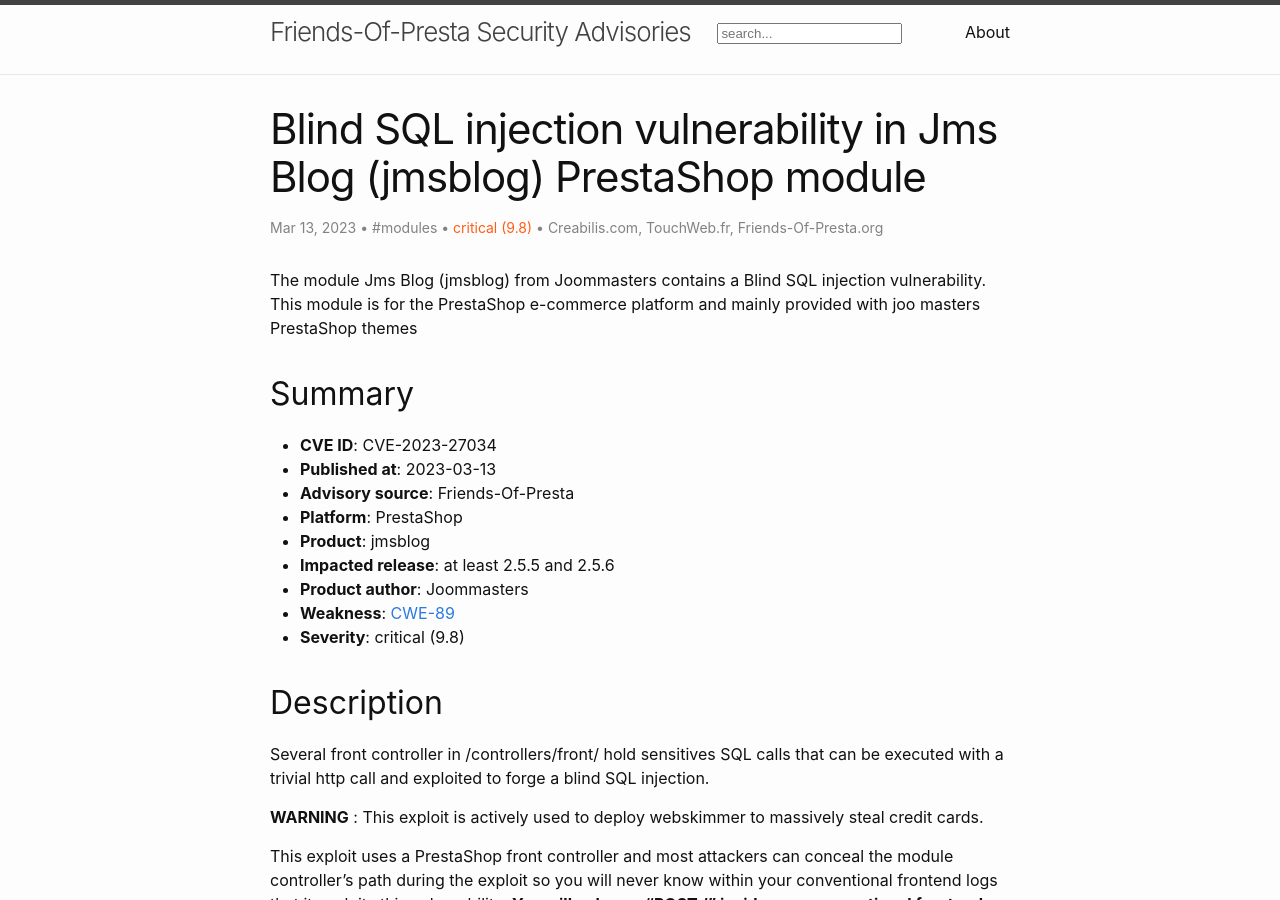
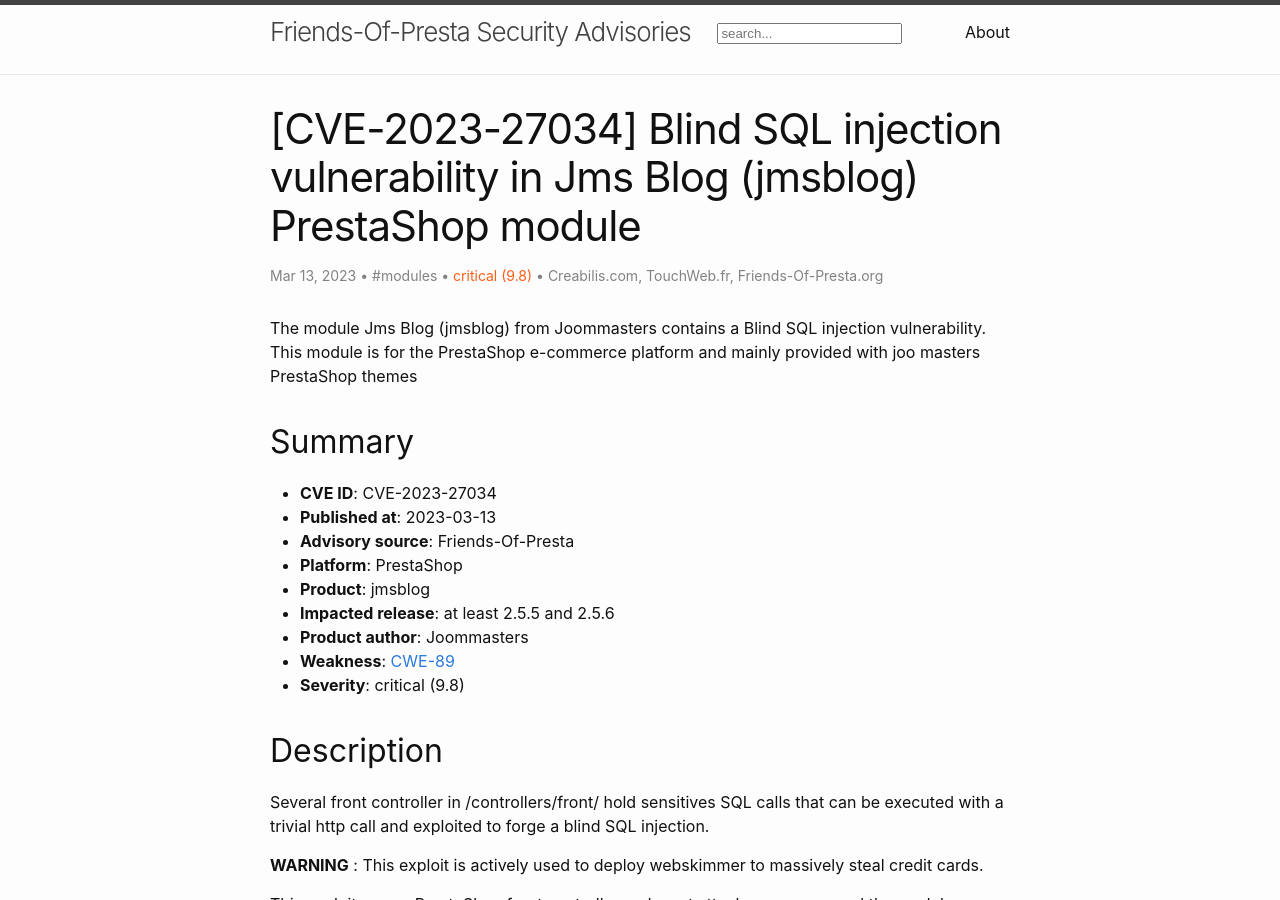
Before and after one commit to friends-of-presta/security-advisories, a Jekyll site: the page built from _posts/2023-03-13-jmsblog.md, in a window 1280 px wide and 900 px high. Built offline with Jekyll 4.4.1, drawn with Linux system fonts in a browser that asks for light colours.

Commit message:
Update 2023-03-13-jmsblog.md

```diff
--- a/_posts/2023-03-13-jmsblog.md
+++ b/_posts/2023-03-13-jmsblog.md
@@ -1,6 +1,6 @@
 ---
 layout: post
-title: "Blind SQL injection vulnerability in Jms Blog (jmsblog) PrestaShop module"
+title: "[CVE-2023-27034] Blind SQL injection vulnerability in Jms Blog (jmsblog) PrestaShop module"
 categories: modules
 author:
 - Creabilis.com
```
